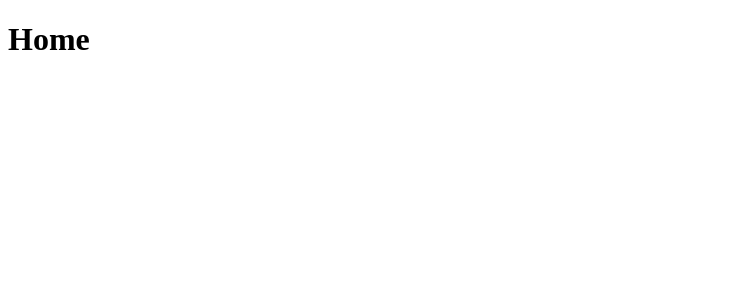
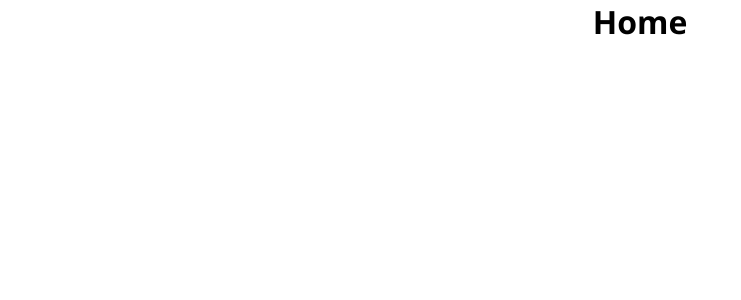
Before and after one commit to gabrielcaamargo/linktreeClone, a React (Vite) app: page / in a window 1280 px wide. Shown: the top 300 px of the page, without its empty margins (0-741 px from the left). Built offline with nearby package versions, Linux system fonts and the light colour scheme.

Commit message:
🔥 feat: created global styles and themes files containing color schemes

```diff
--- a/index.html
+++ b/index.html
@@ -2,9 +2,11 @@
 <html lang="en">
   <head>
     <meta charset="UTF-8" />
-    <link rel="icon" type="image/svg+xml" href="/vite.svg" />
+    <link rel="preconnect" href="https://fonts.googleapis.com">
+    <link rel="preconnect" href="https://fonts.gstatic.com" crossorigin>
+    <link href="https://fonts.googleapis.com/css2?family=Open+Sans:wght@300;400;700&display=swap" rel="stylesheet">
     <meta name="viewport" content="width=device-width, initial-scale=1.0" />
-    <title>Vite + React + TS</title>
+    <title>gabTree</title>
   </head>
   <body>
     <div id="root"></div>
--- a/package.json
+++ b/package.json
@@ -10,6 +10,7 @@
   },
   "dependencies": {
     "@types/react-router-dom": "^5.3.3",
+    "@types/styled-components": "^5.1.26",
     "react": "^18.2.0",
     "react-dom": "^18.2.0",
     "react-router-dom": "^6.4.2",
--- /dev/null
+++ b/src/assets/styles/GlobalStyles.ts
@@ -0,0 +1,16 @@
+import { createGlobalStyle } from "styled-components";
+
+export default createGlobalStyle`
+  * {
+    margin: 0;
+    padding: 0;
+    box-sizing: border-box;
+    font-family: 'Open Sans', Arial, sans-serif;
+  }
+
+  body {
+    max-width: 768px;
+    margin: auto;
+    text-align: center;
+  }
+`;
--- a/src/components/App/index.tsx
+++ b/src/components/App/index.tsx
@@ -1,9 +1,11 @@
 import { BrowserRouter, Route } from "react-router-dom";
+import GlobalStyles from "../../assets/styles/GlobalStyles";
 import Router from "../../routes";
 
 export default function App() {
 	return (
     <BrowserRouter>
+      <GlobalStyles />
       <Router />
     </BrowserRouter>
   );
```
Also changed, not shown: src/assets/styles/themes/dark.ts (added, +7 -0 lines), src/assets/styles/themes/default.ts (added, +9 -0 lines), src/assets/styles/themes/light.ts (added, +7 -0 lines), 1 other file (tests, documents, lock files or other folders).
